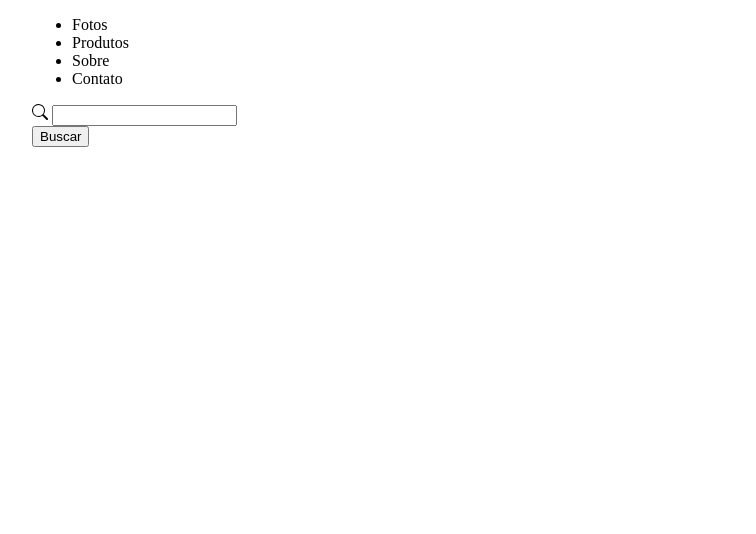
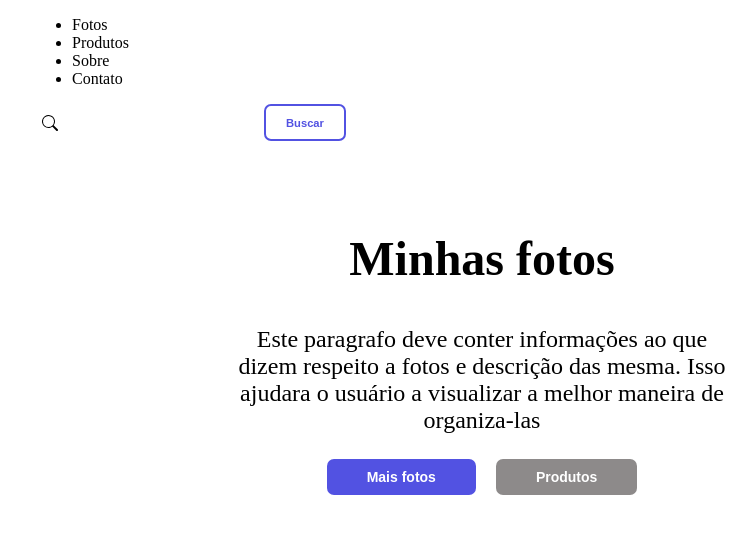
Before and after one commit to ALI84CC/design-responsivo, a plain HTML site: page index.html in a window 1280 px wide. Shown: the whole page, without its empty margins (158-914 px from the left). Drawn offline with Linux system fonts and the light colour scheme.

Commit message:
inserção da sessão de fotos e botões para mais fotos ou produtos

```diff
--- a/index.html
+++ b/index.html
@@ -29,7 +29,21 @@
     </div>
   </header>
   <main>
-    <section></section>
+    <section class="principal">
+        <div class="container">
+
+            <h1>Minhas fotos</h1>
+            <p>Este paragrafo deve conter informações ao que dizem respeito
+                a fotos e descrição das mesma. Isso ajudara o usuário a visualizar
+                a melhor maneira de organiza-las
+            </p>
+            <div class="btn-field">
+                <button class="btn-blue">Mais fotos</button>
+                <button class="btn-grey">Produtos</button>
+
+            </div>
+        </div>
+    </section>
     <section></section>
   </main>
 
--- a/style.css
+++ b/style.css
@@ -9,3 +9,95 @@ html,body{
     margin: 0 auto;
     padding: 0 20px;
 }
+
+.search-field{
+
+    display: flex;
+    gap: 10px;
+}
+
+.search-area{
+
+    display: flex;
+    align-items: center;
+    background-color: #fff;
+    padding: 10px;
+    border-radius: 7px;
+    gap: 5px;
+}
+
+.search-field button{
+    padding: 0 20px;
+    background-color: transparent;
+    color: #5252e2;
+    border: solid 2px #5252e2;
+    font-weight: 900;
+    font-size: .7rem;
+    border-radius: 7px;
+}
+
+.search-area input{
+
+    border: none;
+    width: 100%;
+}
+
+.search-area input:focus{
+    outline: none;
+}
+
+/* Conteudo Principal */
+
+.principal{
+
+    text-align: center;
+    padding: 50px 0;
+}
+
+.principal h1{
+
+    font-size:  48px;
+    font-weight: 800;
+}
+
+.principal p{
+
+    font-size: 24px;
+    font-weight: 100;
+    max-width: 500px;
+    margin: 0 auto;
+}
+.btn-field{
+
+    display: flex;
+    justify-content: center;
+    gap: 20px;
+    margin-top: 25px;
+}
+
+.btn-blue{
+    padding: 10px 40px;
+    font-size: 14px;
+    font-weight: 900;
+    color: #fff;
+    border-radius: 7px;
+    border: none;
+    cursor: pointer;
+    background-color: #5252e2;
+}
+
+.btn-grey{
+    padding: 10px 40px;
+    font-size: 14px;
+    font-weight: 900;
+    color: #fff;
+    border-radius: 7px;
+    border: none;
+    cursor: pointer;
+    background-color: #8d8a8a;
+}
+
+.btn-blue:hover, .btn-grey:hover{
+    transform: scale(1.05);
+    transition: .6s;
+}
```
